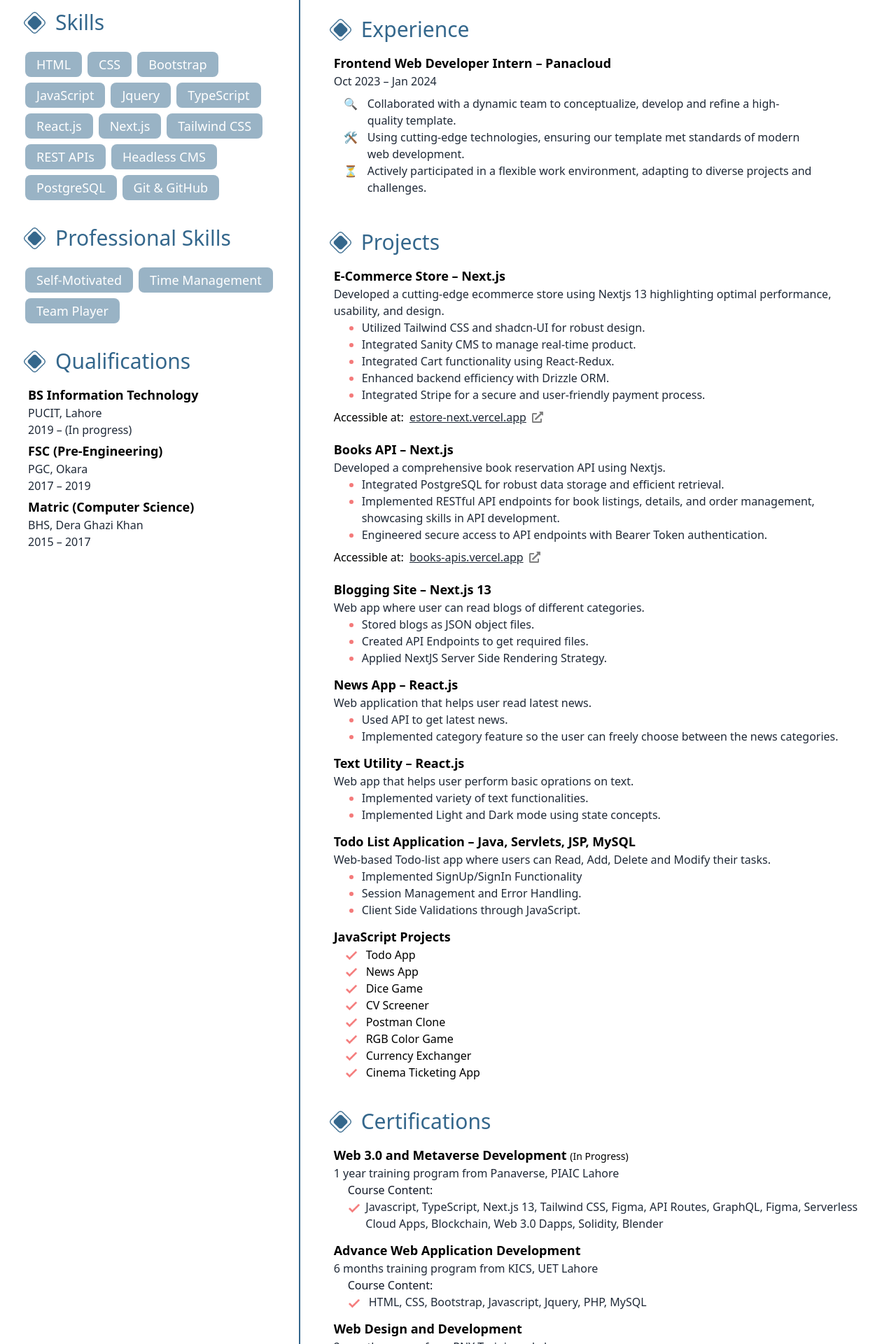
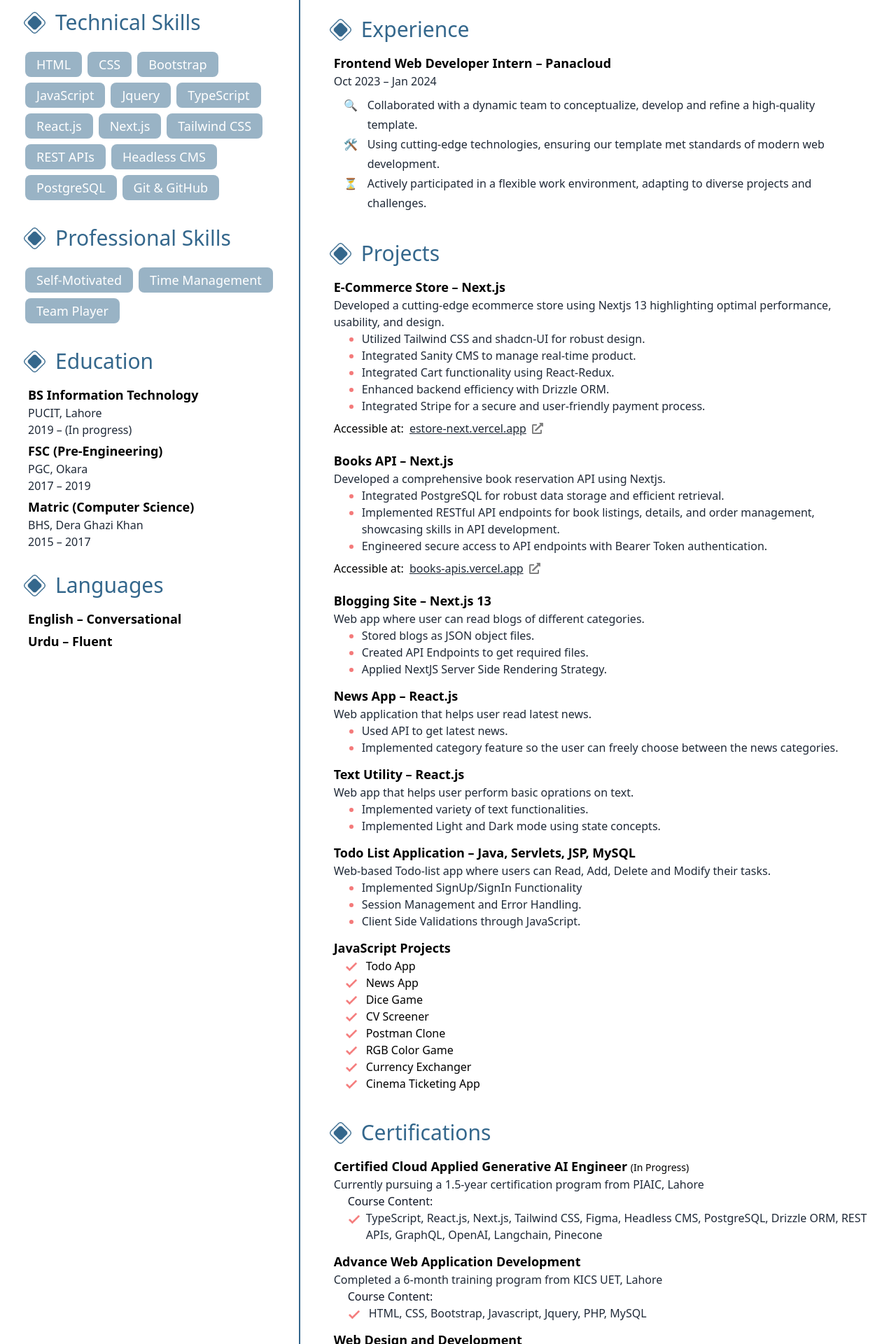
Before and after one commit to bilal-faisal/resume-nextjs, a Next.js app: page / in a window 1280 px wide. Shown: the part 220-2140 px from the top of the page at 70% size. Built offline with nearby package versions, Linux system fonts and the light colour scheme.

Commit message:
update data

```diff
--- a/src/app/page.tsx
+++ b/src/app/page.tsx
@@ -8,6 +8,7 @@ import Contact_Items from "@/components/Contact_Items";
 import Project_Items from "@/components/Project_Items";
 import Certification_Items from "@/components/Certification_Items";
 import Experience_Items from "@/components/Experience_Items";
+import Languages from "@/components/Languages";
 
 const Home = () => {
   return (
@@ -22,14 +23,17 @@ const Home = () => {
           <Contact_Items />
         </div>
 
-        <Heading name={"Skills"} />
+        <Heading name={"Technical Skills"} />
         <Skill_Items />
 
         <Heading name={"Professional Skills"} />
         <Professional_Skill_Items />
 
-        <Heading name={"Qualifications"} />
+        <Heading name={"Education"} />
         <Qual_Items />
+
+        <Heading name={"Languages"} />
+        <Languages />
 
       </div>
       <div className="flex flex-col flex-wrap lg:px-10 px-5 lg:my-10 my-0 bg-white lg:w-2/3 lg:border-l-2 lg:border-[#34678C]">
--- a/src/components/Certification_Items.tsx
+++ b/src/components/Certification_Items.tsx
@@ -4,21 +4,23 @@ const Certification_Items = () => {
   return (
     <div className="flex flex-col py-4 flex-wrap">
       <Certification_Item
-        name={"Web 3.0 and Metaverse Development"}
+        name={"Certified Cloud Applied Generative AI Engineer"}
         subname={"(In Progress)"}
-        desc={"1 year training program from Panaverse, PIAIC Lahore"}
+        desc={
+          "Currently pursuing a 1.5-year certification program from PIAIC, Lahore"
+        }
         content={
-          "Javascript, TypeScript, Next.js 13, Tailwind CSS, Figma, API Routes, GraphQL, Figma, Serverless Cloud Apps, Blockchain, Web 3.0 Dapps, Solidity, Blender"
+          "TypeScript, React.js, Next.js, Tailwind CSS, Figma, Headless CMS, PostgreSQL, Drizzle ORM, REST APIs, GraphQL, OpenAI, Langchain, Pinecone"
         }
       />
       <Certification_Item
         name={"Advance Web Application Development"}
-        desc={"6 months training program from KICS, UET Lahore"}
+        desc={"Completed a 6-month training program from KICS UET, Lahore"}
         content={"HTML, CSS, Bootstrap, Javascript, Jquery, PHP, MySQL"}
       />
       <Certification_Item
         name={"Web Design and Development"}
-        desc={"2 months course from PNY Trainings, Lahore"}
+        desc={"Completed a 2-month course from PNY Trainings, Lahore"}
         content={"HTML, CSS, Bootstrap, Wordpress"}
       />
     </div>
--- a/src/components/Experience_Item.tsx
+++ b/src/components/Experience_Item.tsx
@@ -26,10 +26,10 @@ const Experience_Item = ({
       <p className="text-md text-gray-800">
         {start_date} – {end_date}
       </p>
-      <ul className="max-w-[90%] py-2">
+      <ul className="pt-2">
         {desc_points.map((point, i) => {
           return (
-            <li className="list-none flex" key={i}>
+            <li className="list-none flex leading-7" key={i}>
               <p className="min-w-[3rem] text-center">{point.emoji}</p>
               <p className="text-gray-800">{point.desc}</p>
             </li>
--- /dev/null
+++ b/src/components/Languages.tsx
@@ -0,0 +1,13 @@
+import React from "react";
+import Qual_Item from "./Qual_Item";
+
+const Languages = () => {
+  return (
+    <div className="flex flex-col py-4 flex-wrap font-semibold text-lg">
+      <h3 className="ml-2 mb-1">English – Conversational</h3>
+      <h3 className="ml-2 mb-1">Urdu – Fluent</h3>
+    </div>
+  );
+};
+
+export default Languages;
--- a/src/components/Qual_Item.tsx
+++ b/src/components/Qual_Item.tsx
@@ -1,7 +1,7 @@
 interface Skill {
   name: String;
-  area: String;
-  time: String;
+  area?: String;
+  time?: String;
 }
 
 const Qual_Item = ({ name, area, time }: Skill) => {
```
